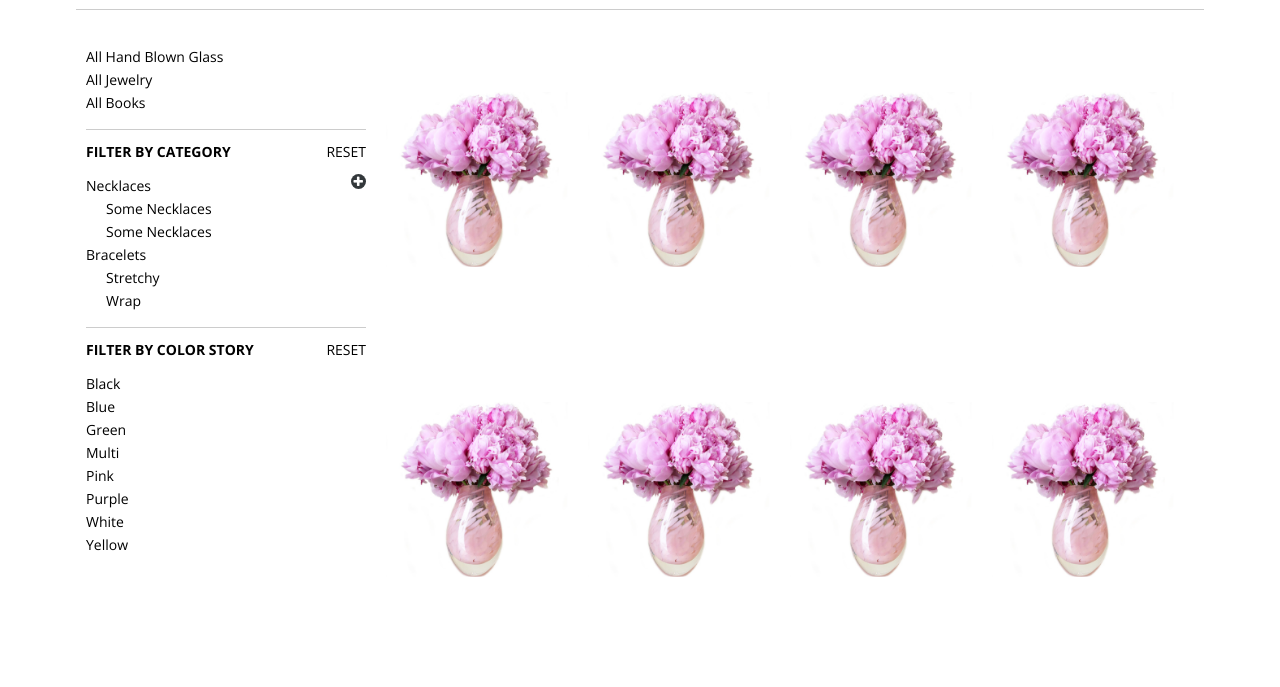
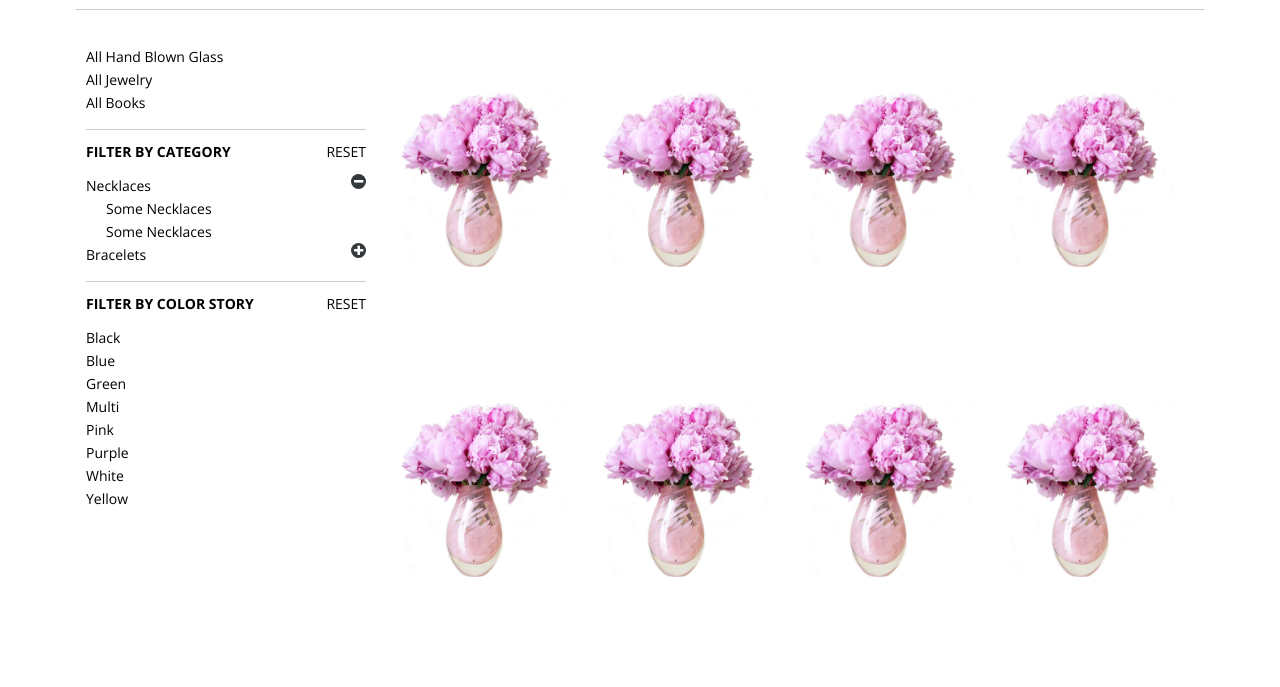
Before and after one commit to ricardovalquin/cherly-saban, a website: page app/listing.html in a window 1280 px wide. Both pictures are taken after a click on the element 358 px from the left and 285 px from the top of the page. Shown: the part 104-791 px from the top of the page. Drawn offline with nearby package versions, Linux system fonts and the light colour scheme; files that its build step writes are made by us from their sources.

Commit message:
filters behaviour second part

```diff
--- a/app/assets/css/_listing.scss
+++ b/app/assets/css/_listing.scss
@@ -189,7 +189,7 @@
           i {
             font-size: 12px;
             left: 50%;
-            margin-left: -5px;
+            margin-left: -4.5px;
             margin-top: -6px;
             top: 50%;
             position: absolute;
@@ -198,7 +198,12 @@
       }
 
       .second-level-filter {
+        display: none;
         margin-left: 2rem;
+      }
+
+      .second-level-visible {
+        display: block;
       }
 
       .filter, .secondary-filter {
--- a/app/assets/listing.js
+++ b/app/assets/listing.js
@@ -39,3 +39,21 @@ $('.reset').click(function () {
 
   selectedFilters.removeClass('filter-active');
 });
+
+$('.filter-expander').click(function () {
+  var expander = $(this);
+  var icon = $(this).find('.expander-filter-icon');
+  var parentNode = $(expander[0].parentElement);
+  var nestedList = parentNode.find('.second-level-filter');
+
+  nestedList.toggleClass('second-level-visible');
+
+  if(icon.hasClass('fa-plus')){
+    icon.removeClass('fa-plus');
+    icon.addClass('fa-minus');
+  }else {
+    icon.removeClass('fa-minus');
+    icon.addClass('fa-plus');
+  }
+
+});
--- a/app/listing.html
+++ b/app/listing.html
@@ -32,7 +32,8 @@
       <div class="view-title"><p>Product Listing Page</p></div>
       <hr class="hr-desktop-hidden"/>
       <div class="buttons-wp">
-        <button id="filters-btn" class="filters"><span>FILTERS </span><span class="expander"><i class="expander-icon fa fa-plus"></i></span></button>
+        <button id="filters-btn" class="filters"><span>FILTERS </span><span class="expander"><i
+          class="expander-icon fa fa-plus"></i></span></button>
         <div id="sort-btn" class="dropdown-sort">
           <span>SORT BY FEATURED <i class="sorter-icon fa fa-angle-down"></i></span>
           <div class="dropdown-content">
@@ -52,8 +53,10 @@
       <div class="filter-block">
         <h3 class="filter-title"></h3>
         <ul class="filters">
-          <li class="filter single-filter"><span class="filter-title">All Hand Blown Glass </span><i class="fa fa-close"></i></li>
-          <li class="filter single-filter"><span class="filter-title">All Jewelry </span><i class="fa fa-close"></i></li>
+          <li class="filter single-filter"><span class="filter-title">All Hand Blown Glass </span><i
+            class="fa fa-close"></i></li>
+          <li class="filter single-filter"><span class="filter-title">All Jewelry </span><i class="fa fa-close"></i>
+          </li>
           <li class="filter single-filter"><span class="filter-title">All Books </span><i class="fa fa-close"></i></li>
         </ul>
       </div>
@@ -64,7 +67,7 @@
         </div>
         <ul class="filters">
           <li class="filter">
-            <span class="filter-title">Necklaces</span> <span class="filter-expander"><i class="fa fa-plus"></i></span>
+            <span class="filter-title">Necklaces</span> <span class="filter-expander"><i class="expander-filter-icon fa fa-plus"></i></span>
             <ul class="second-level-filter">
               <li class="secondary-filter single-filter"><span class="secondary-filter-title">Some Necklaces </span><i
                 class="fa fa-close"></i></li>
@@ -73,11 +76,12 @@
             </ul>
           </li>
           <li class="filter">
-            <span class="filter-title">Bracelets</span>
+            <span class="filter-title">Bracelets</span> <span class="filter-expander"><i class="expander-filter-icon fa fa-plus"></i></span>
             <ul class="second-level-filter">
               <li class="secondary-filter single-filter"><span class="secondary-filter-title">Stretchy </span><i
                 class="fa fa-close"></i></li>
-              <li class="secondary-filter single-filter"><span class="secondary-filter-title">Wrap </span><i class="fa fa-close"></i>
+              <li class="secondary-filter single-filter"><span class="secondary-filter-title">Wrap </span><i
+                class="fa fa-close"></i>
               </li>
             </ul>
           </li>
```
Also changed, not shown: app/assets/css/default.css.
